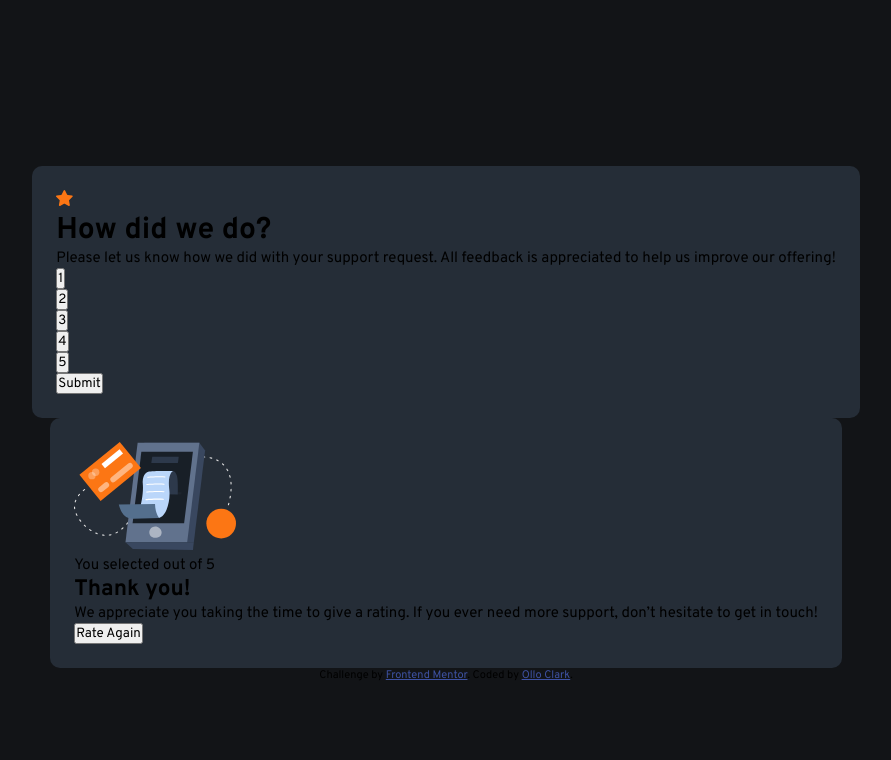
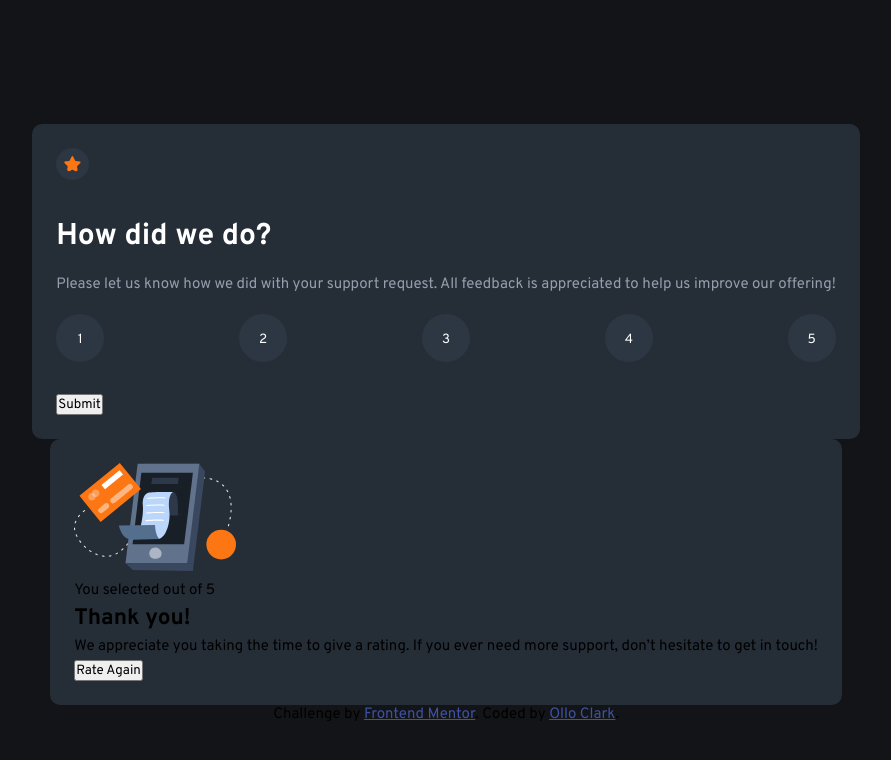
Before and after one commit to OlloClark/interactive-rating-component, a plain HTML site: page index.html in a window 1280 px wide. Shown: the whole page, without its empty margins (194-1085 px from the left). Drawn offline with Linux system fonts and the light colour scheme; a web font is replaced by a local one.

Commit message:
CSS rating buttons

```diff
--- a/index.css
+++ b/index.css
@@ -40,11 +40,52 @@ button {
 	font-family: inherit;
 }
 
+p {
+	line-height: 1.8;
+}
+
 .main-container, .thank-you {
 	background-color: hsl(213, 19%, 18%);
 	padding: 1.5rem;
 	border-radius: 0.625rem;
 }
+
+.main-container img {
+	background-color: hsl(213, 20%, 22%);
+	padding: 0.5rem;
+	border-radius: 50%;
+
+}
+
+.main-container h1 {
+	color: #fff;
+	margin: 2rem 0 1rem;
+}
+
+.main-container p {
+	color: hsl(217, 12%, 63%);
+	margin-bottom: 1rem;
+}
+
+.main-container ul {
+	display: flex;
+	flex-wrap: wrap;
+	align-items: center;
+	justify-content: space-between;
+	margin-bottom: 2rem;
+}
+
+.main-container ul li button {
+	width: 3rem;
+	height: 3rem;
+	color: #fff;
+	border: none;
+	background-color: hsl(213, 20%, 22%);
+	border-radius: 50%;
+	padding-top: 0.2rem;
+}
+
+.main-container ul
 
 .attribution {
 	font-size: 11px;
```
